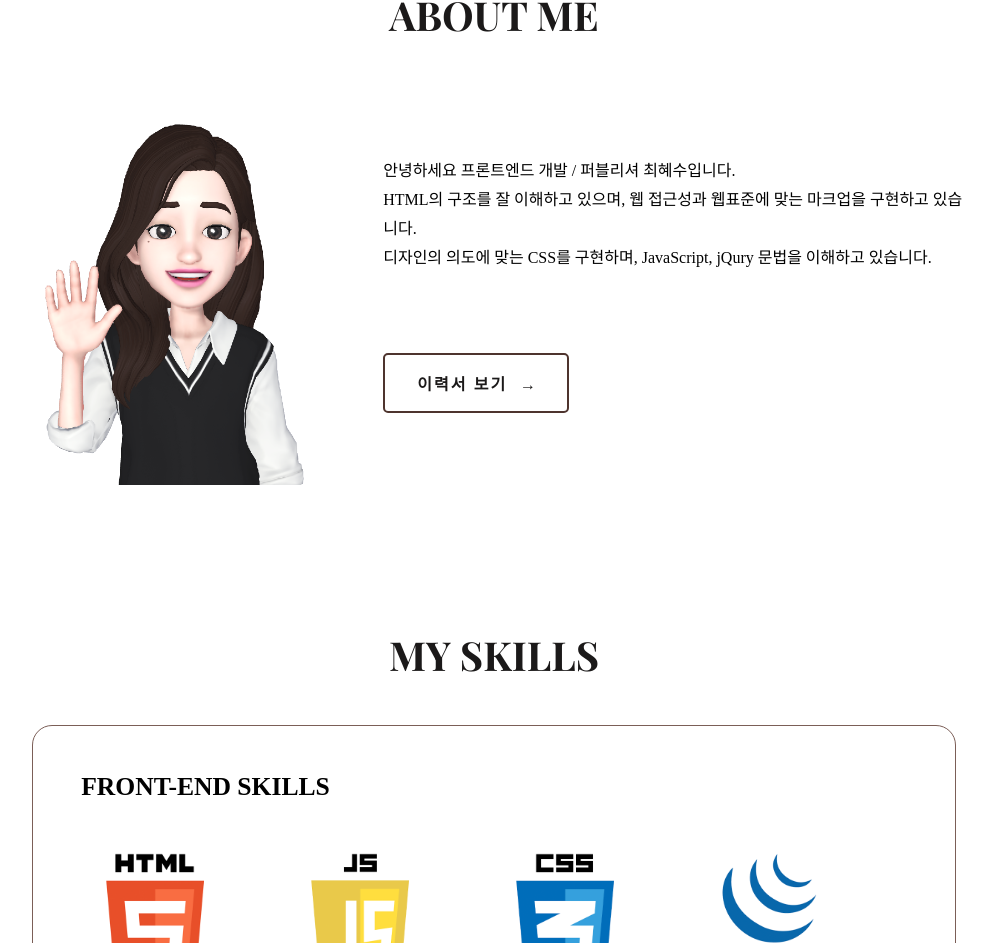
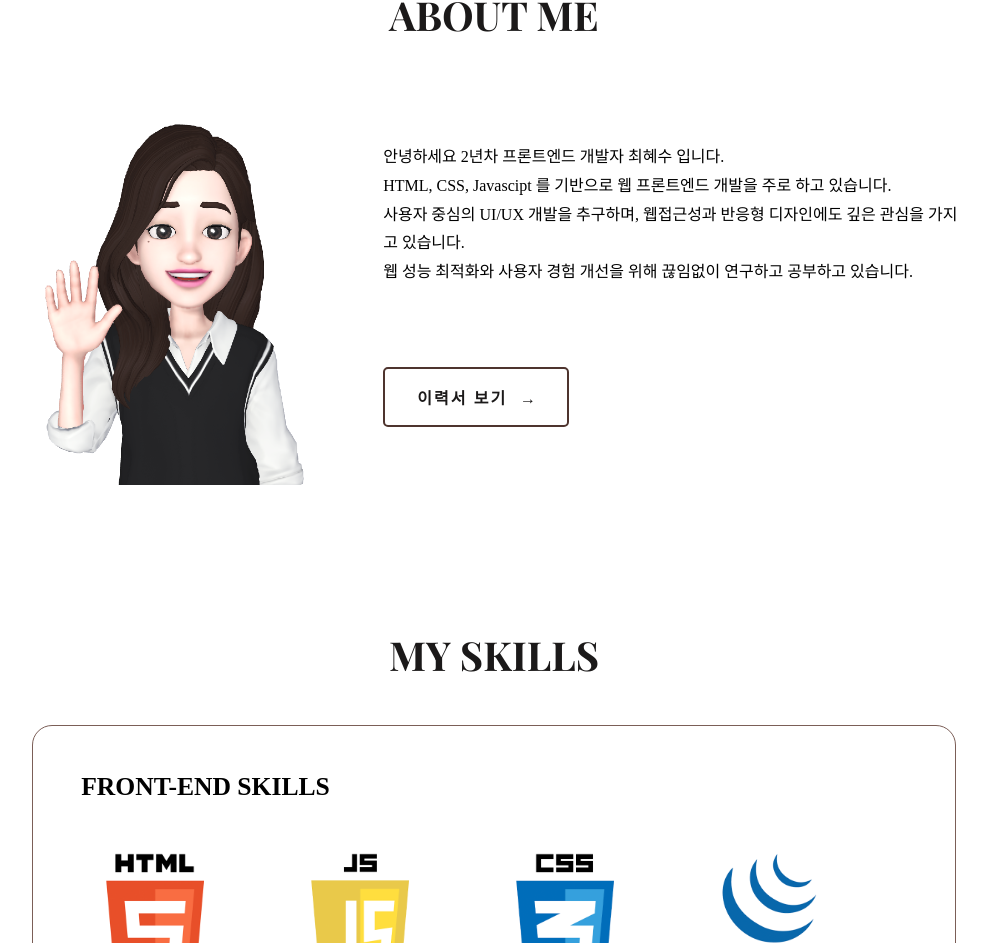
Before and after one commit to Hyesu-Choi/Portfolio_2023, a React (Create React App) app: page / in a window 1280 px wide. Shown: the part 955-1898 px from the top of the page, without its empty margins (146-1139 px from the left). Built offline with nearby package versions, Linux system fonts and the light colour scheme.

Commit message:
fix: About me title

```diff
--- a/src/components/About/About.jsx
+++ b/src/components/About/About.jsx
@@ -24,11 +24,10 @@ const About = () => {
           <div className="emoji"></div>
           <div className="about-text">
             <p>
-              안녕하세요 프론트엔드 개발 / 퍼블리셔 최혜수입니다. <br />
-              HTML의 구조를 잘 이해하고 있으며, 웹 접근성과 웹표준에 맞는
-              마크업을 구현하고 있습니다. <br />
-              디자인의 의도에 맞는 CSS를 구현하며, JavaScript, jQury 문법을
-              이해하고 있습니다.
+              안녕하세요 2년차 프론트엔드 개발자 최혜수 입니다.  <br />
+              HTML, CSS, Javascipt 를 기반으로 웹 프론트엔드 개발을 주로 하고 있습니다. <br />
+              사용자 중심의 UI/UX 개발을 추구하며, 웹접근성과 반응형 디자인에도 깊은 관심을 가지고 있습니다. <br />
+              웹 성능 최적화와 사용자 경험 개선을 위해 끊임없이 연구하고 공부하고 있습니다.
             </p>
             <button className="button resume-down-button">
               <a download="" href="./assets/_2023.pdf">
```
